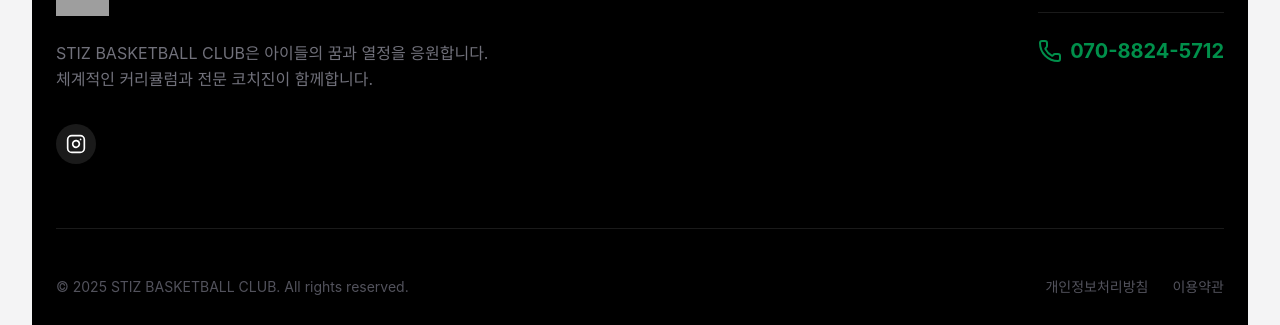
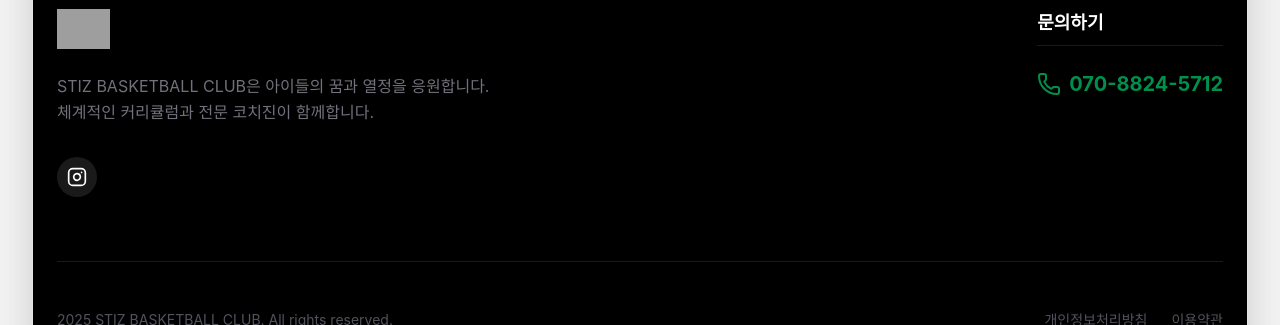
Before and after one commit to cobby8/stizdasan, a Next.js app: page /admin/design in a window 1280 px wide. Shown: the part 3203-3528 px from the top of the page. Built offline with nearby package versions, Linux system fonts and the light colour scheme; no server answers; grey boxes are pictures that could not be loaded; a web font is replaced by a local one.

Commit message:
Fix visual editor overlap with isolation container and enable footer editing

```diff
--- a/src/app/admin/design/page.tsx
+++ b/src/app/admin/design/page.tsx
@@ -17,15 +17,20 @@
             </div>
 
             {/* We render the components here exactly as they appear on frontend */}
-            <div className="relative">
+            {/* Visual Editor Isolation Container */}
+            <div
+                className="relative bg-white shadow-2xl mx-auto my-8 border border-zinc-200"
+                style={{
+                    maxWidth: '100%',
+                    transform: 'translateZ(0)', // Force new stacking context for fixed children
+                    contain: 'paint layout', // Isolate layout
+                }}
+            >
                 <Header />
                 <Hero />
                 <About />
-                {/* Features might need check if it adheres to EditableText */}
                 <Location />
                 <Footer />
-
-                {/* The Edit Button is only available here */}
                 <FloatingEditButton />
             </div>
         </div>
--- a/src/components/Footer.tsx
+++ b/src/components/Footer.tsx
@@ -2,7 +2,9 @@
 
 import Link from "next/link";
 import Image from "next/image";
-import { Instagram, MapPin, Phone, Mail } from "lucide-react";
+import { Instagram, Phone } from "lucide-react";
+import footerData from "../data/footer.json";
+import EditableText from "./admin/editor/EditableText";
 
 export default function Footer() {
     return (
@@ -21,8 +23,7 @@
                             />
                         </div>
                         <p className="text-zinc-500 mb-8 leading-relaxed">
-                            STIZ BASKETBALL CLUB은 아이들의 꿈과 열정을 응원합니다.<br />
-                            체계적인 커리큘럼과 전문 코치진이 함께합니다.
+                            <EditableText section="footer" field="description" initialValue={footerData.description} as="span" multiline />
                         </p>
                         <div className="flex gap-4">
                             <a href="https://www.instagram.com/stiz_basketball_dasan/" target="_blank" className="w-10 h-10 rounded-full bg-white/10 flex items-center justify-center hover:bg-steez-orange transition-colors">
@@ -37,7 +38,7 @@
                             <h3 className="text-lg font-bold mb-6 border-b border-white/10 pb-2">문의하기</h3>
                             <p className="text-xl font-bold flex items-center gap-2 text-steez-orange">
                                 <Phone size={24} />
-                                070-8824-5712
+                                <EditableText section="footer" field="phone" initialValue={footerData.phone} as="span" />
                             </p>
                         </div>
                     </div>
@@ -45,7 +46,9 @@
 
                 {/* Bottom Bar */}
                 <div className="flex flex-col md:flex-row justify-between items-center text-zinc-600 text-sm">
-                    <p>&copy; 2025 STIZ BASKETBALL CLUB. All rights reserved.</p>
+                    <p>
+                        <EditableText section="footer" field="copyright" initialValue={footerData.copyright} as="span" />
+                    </p>
                     <div className="flex gap-6 mt-4 md:mt-0">
                         <Link href="#" className="hover:text-white transition-colors">개인정보처리방침</Link>
                         <Link href="#" className="hover:text-white transition-colors">이용약관</Link>
--- /dev/null
+++ b/src/data/footer.json
@@ -0,0 +1,5 @@
+{
+    "description": "STIZ BASKETBALL CLUB은 아이들의 꿈과 열정을 응원합니다.\n체계적인 커리큘럼과 전문 코치진이 함께합니다.",
+    "phone": "070-8824-5712",
+    "copyright": "2025 STIZ BASKETBALL CLUB. All rights reserved."
+}
```
